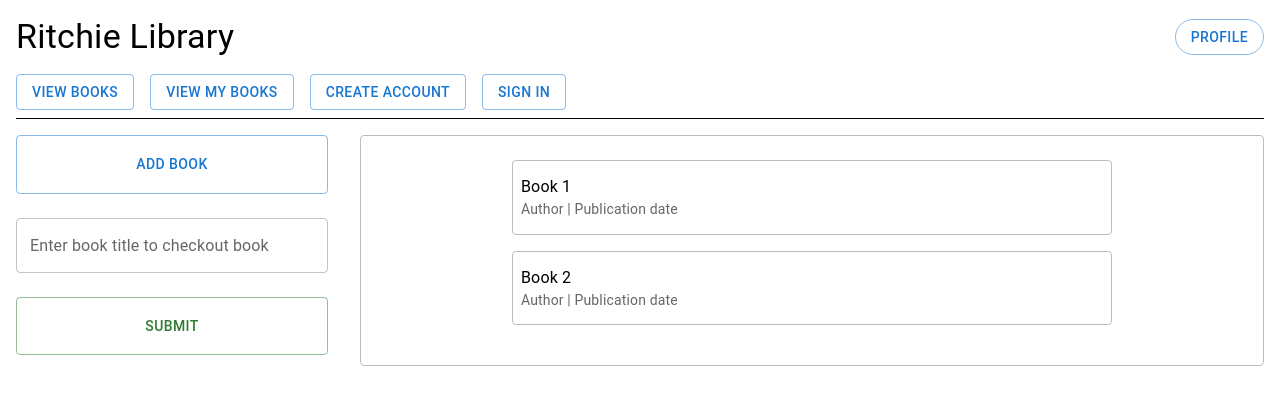
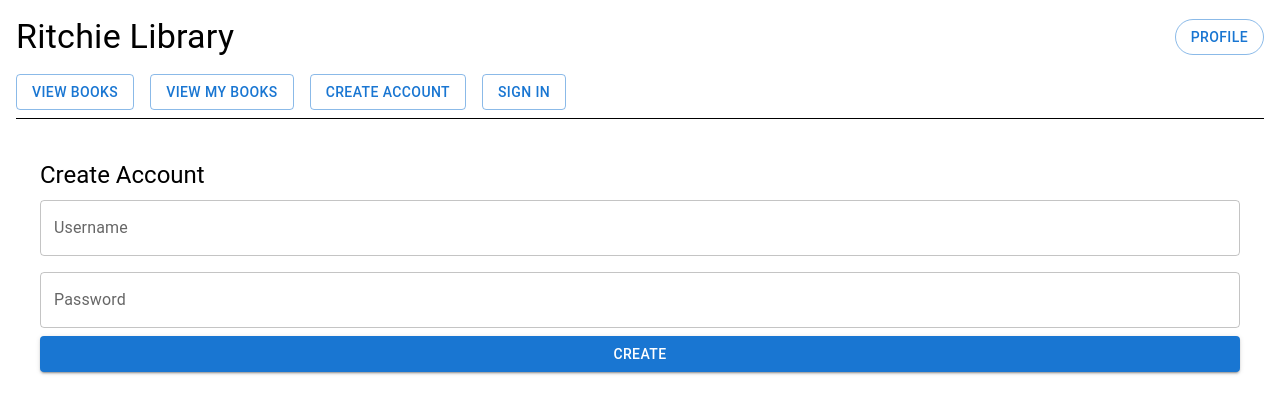
Before and after one commit to ZachS13/iste444-project2, a React (Create React App) app in the folder library-frontend/: page /create-account in a window 1280 px wide. Shown: the top 414 px of the page. Built offline with nearby package versions, Linux system fonts and the light colour scheme.

Commit message:
created the ui and different pages for the application

```diff
--- a/library-frontend/package.json
+++ b/library-frontend/package.json
@@ -14,6 +14,7 @@
     "react": "^19.1.0",
     "react-dom": "^19.1.0",
     "react-router": "^7.5.2",
+    "react-router-dom": "^7.5.3",
     "react-scripts": "5.0.1",
     "web-vitals": "^2.1.4"
   },
--- a/library-frontend/src/App.js
+++ b/library-frontend/src/App.js
@@ -1,6 +1,6 @@
 import logo from './logo.svg';
 import './App.css';
-import HomePage from './HomePage';
+import HomePage from './ViewBooks';
 
 function App() {
   return (
--- /dev/null
+++ b/library-frontend/src/CreateAccount.jsx
@@ -0,0 +1,29 @@
+import React, { useState } from "react";
+import { TextField, Button, Box, Typography } from "@mui/material";
+import { useNavigate } from "react-router-dom";
+
+export default function CreateAccount() {
+  const [username, setUsername] = useState("");
+  const [password, setPassword] = useState("");
+  const navigate = useNavigate();
+
+  const handleCreate = async () => {
+    const res = await fetch("http://localhost:3000/api/v1/user", {
+      method: "POST",
+      headers: { "Content-Type": "application/json" },
+      body: JSON.stringify({ username, password }),
+    });
+    const data = await res.json();
+    if (res.ok) navigate("/sign-in");
+    else alert(data.error);
+  };
+
+  return (
+    <Box sx={{ p: 3 }}>
+      <Typography variant="h5">Create Account</Typography>
+      <TextField label="Username" fullWidth sx={{ my: 1 }} onChange={(e) => setUsername(e.target.value)} />
+      <TextField label="Password" type="password" fullWidth sx={{ my: 1 }} onChange={(e) => setPassword(e.target.value)} />
+      <Button variant="contained" fullWidth onClick={handleCreate}>Create</Button>
+    </Box>
+  );
+}
--- a/library-frontend/src/HomePage.jsx
+++ /dev/null
@@ -1,80 +0,0 @@
-import * as React from "react";
-import List from '@mui/material/List';
-import ListItem from '@mui/material/ListItem';
-import ListItemText from '@mui/material/ListItemText';
-import TextField from '@mui/material/TextField';
-import Button from '@mui/material/Button';
-import Box from '@mui/material/Box';
-import Typography from '@mui/material/Typography';
-
-export default function HomePage() {
-  return (
-    <Box sx={{ p: 2 }}>
-      {/* top row */}
-      <Box sx={{ display: 'flex', justifyContent: 'space-between', alignItems: 'center', mb: 2 }}>
-        <Typography variant="h4">Ritchie Library</Typography>
-        <Button variant="outlined" sx={{ borderRadius: '999px' }}>Profile</Button>
-      </Box>
-
-      {/* nav bar */}
-      <Box sx={{ display: 'flex', gap: 2, borderBottom: 1, pb: 1, mb: 2 }}>
-        <Button variant="outlined">View Books</Button>
-        <Button variant="outlined">View My Books</Button>
-        <Button variant="outlined">Create Account</Button>
-        <Button variant="outlined">Sign In</Button>
-      </Box>
-
-      <Box sx={{ display: 'flex', gap: 4, mt: 2 }}>
-        {/* left sidebar */}
-        <Box
-        sx={{
-            width: '25%',
-            display: 'flex',
-            flexDirection: 'column',
-            gap: 3,
-        }}
-        >
-        <Button variant="outlined" sx={{ py: 2 }}>Add Book</Button>
-
-        <TextField
-            label="Enter book title to checkout book"
-            variant="outlined"
-            sx={{ input: { py: 2 } }}
-        />
-
-        <Button variant="outlined" color="success" sx={{ py: 2 }}>
-            SUBMIT
-        </Button>
-        </Box>
-
-
-        {/* book list */}
-        <Box
-        sx={{
-            flexGrow: 1,
-            display: 'flex',
-            flexDirection: 'column',
-            alignItems: 'center',
-            p: 2,
-            border: 1,
-            borderColor: 'grey.400',
-            borderRadius: 1,
-        }}>
-            <List sx={{ width: '100%', maxWidth: 600 }}>
-                <Box sx={{ border: 1, borderColor: 'grey.400', borderRadius: 1, mb: 2, p: 1 }}>
-                <ListItem disablePadding>
-                    <ListItemText primary="Book 1" secondary="Author | Publication date" />
-                </ListItem>
-                </Box>
-
-                <Box sx={{ border: 1, borderColor: 'grey.400', borderRadius: 1, mb: 2, p: 1 }}>
-                <ListItem disablePadding>
-                    <ListItemText primary="Book 2" secondary="Author | Publication date" />
-                </ListItem>
-                </Box>
-            </List>
-        </Box>
-      </Box>
-    </Box>
-  );
-}
--- /dev/null
+++ b/library-frontend/src/Layout.jsx
@@ -0,0 +1,27 @@
+import React from "react";
+import { Outlet, useNavigate } from "react-router-dom";
+import { Box, Typography, Button } from "@mui/material";
+
+export default function Layout() {
+  const navigate = useNavigate();
+
+  return (
+    <Box sx={{ p: 2 }}>
+      {/* top row */}
+      <Box sx={{ display: 'flex', justifyContent: 'space-between', alignItems: 'center', mb: 2 }}>
+        <Typography variant="h4">Ritchie Library</Typography>
+        <Button variant="outlined" sx={{ borderRadius: '999px' }} onClick={() => navigate('/profile')}>Profile</Button>
+      </Box>
+
+      {/* nav bar */}
+      <Box sx={{ display: 'flex', gap: 2, borderBottom: 1, pb: 1, mb: 2 }}>
+        <Button variant="outlined" onClick={() => navigate('/')}>View Books</Button>
+        <Button variant="outlined">View My Books</Button>
+        <Button variant="outlined" onClick={() => navigate('/create-account')}>Create Account</Button>
+        <Button variant="outlined" onClick={() => navigate('/sign-in')}>Sign In</Button>
+      </Box>
+
+      <Outlet />
+    </Box>
+  );
+}
--- /dev/null
+++ b/library-frontend/src/SignIn.jsx
@@ -0,0 +1,29 @@
+import React, { useState } from "react";
+import { TextField, Button, Box, Typography } from "@mui/material";
+import { useNavigate } from "react-router-dom";
+
+export default function SignIn() {
+  const [username, setUsername] = useState("");
+  const [password, setPassword] = useState("");
+  const navigate = useNavigate();
+
+  const handleSignIn = async () => {
+    const res = await fetch("http://localhost:3000/api/v1/login", {
+      method: "POST",
+      headers: { "Content-Type": "application/json" },
+      body: JSON.stringify({ username, password }),
+    });
+    const data = await res.json();
+    if (res.ok) navigate("/profile");
+    else alert(data.error);
+  };
+
+  return (
+    <Box sx={{ p: 3 }}>
+      <Typography variant="h5">Sign In</Typography>
+      <TextField label="Username" fullWidth sx={{ my: 1 }} onChange={(e) => setUsername(e.target.value)} />
+      <TextField label="Password" type="password" fullWidth sx={{ my: 1 }} onChange={(e) => setPassword(e.target.value)} />
+      <Button variant="contained" fullWidth onClick={handleSignIn}>Sign In</Button>
+    </Box>
+  );
+}
--- /dev/null
+++ b/library-frontend/src/ViewBooks.jsx
@@ -0,0 +1,57 @@
+import * as React from "react";
+import { useEffect, useState } from "react";
+import List from '@mui/material/List';
+import ListItem from '@mui/material/ListItem';
+import ListItemText from '@mui/material/ListItemText';
+import TextField from '@mui/material/TextField';
+import Button from '@mui/material/Button';
+import Box from '@mui/material/Box';
+
+export default function ViewBooks() {
+  const [books, setBooks] = useState([]);
+
+  useEffect(() => {
+    const fetchBooks = async () => {
+      try {
+        const response = await fetch("http://localhost:3000/api/v1/book");
+        const data = await response.json();
+        if (response.ok) {
+          setBooks(data.message.slice(0, 10));
+        } else {
+          console.error("Failed to fetch books:", data.error);
+        }
+      } catch (err) {
+        console.error("Error fetching books:", err);
+      }
+    };
+
+    fetchBooks();
+  }, []);
+
+  return (
+    <Box sx={{ display: 'flex', gap: 4, mt: 2 }}>
+      {/* left sidebar */}
+      <Box sx={{ width: '25%', display: 'flex', flexDirection: 'column', gap: 3 }}>
+        <Button variant="outlined" sx={{ py: 2 }}>Add Book</Button>
+        <TextField label="Enter book title to checkout book" variant="outlined" sx={{ input: { py: 2 } }} />
+        <Button variant="outlined" color="success" sx={{ py: 2 }}>SUBMIT</Button>
+      </Box>
+
+      {/* book list */}
+      <Box sx={{ flexGrow: 1, display: 'flex', flexDirection: 'column', alignItems: 'center', p: 2, border: 1, borderColor: 'grey.400', borderRadius: 1 }}>
+        <List sx={{ width: '100%', maxWidth: 600 }}>
+          {books.map((book, idx) => (
+            <Box key={idx} sx={{ border: 1, borderColor: 'grey.400', borderRadius: 1, mb: 2, p: 1 }}>
+              <ListItem disablePadding>
+                <ListItemText
+                  primary={book.title}
+                  secondary={`${book.author} | ${book.published_year}`}
+                />
+              </ListItem>
+            </Box>
+          ))}
+        </List>
+      </Box>
+    </Box>
+  );
+}
--- a/library-frontend/src/index.js
+++ b/library-frontend/src/index.js
@@ -1,17 +1,25 @@
 import React from 'react';
 import ReactDOM from 'react-dom/client';
 import './index.css';
-import App from './App';
-import reportWebVitals from './reportWebVitals';
+import { BrowserRouter, Routes, Route } from "react-router-dom";
+import Layout from "./Layout";
+import ViewBooks from "./ViewBooks";
+import ProfilePage from "./ProfilePage";
+import CreateAccount from "./CreateAccount";
+import SignIn from "./SignIn";
 
 const root = ReactDOM.createRoot(document.getElementById('root'));
 root.render(
   <React.StrictMode>
-    <App />
+    <BrowserRouter>
+      <Routes>
+        <Route element={<Layout />}>
+          <Route path="/" element={<ViewBooks />} />
+          <Route path="/profile" element={<ProfilePage />} />
+          <Route path="/create-account" element={<CreateAccount />} />
+          <Route path="/sign-in" element={<SignIn />} />
+        </Route>
+      </Routes>
+    </BrowserRouter>
   </React.StrictMode>
 );
-
-// If you want to start measuring performance in your app, pass a function
-// to log results (for example: reportWebVitals(console.log))
-// or send to an analytics endpoint. Learn more: https://bit.ly/CRA-vitals
-reportWebVitals();
```
Also changed, not shown: 1 other file (tests, documents, lock files or other folders).
